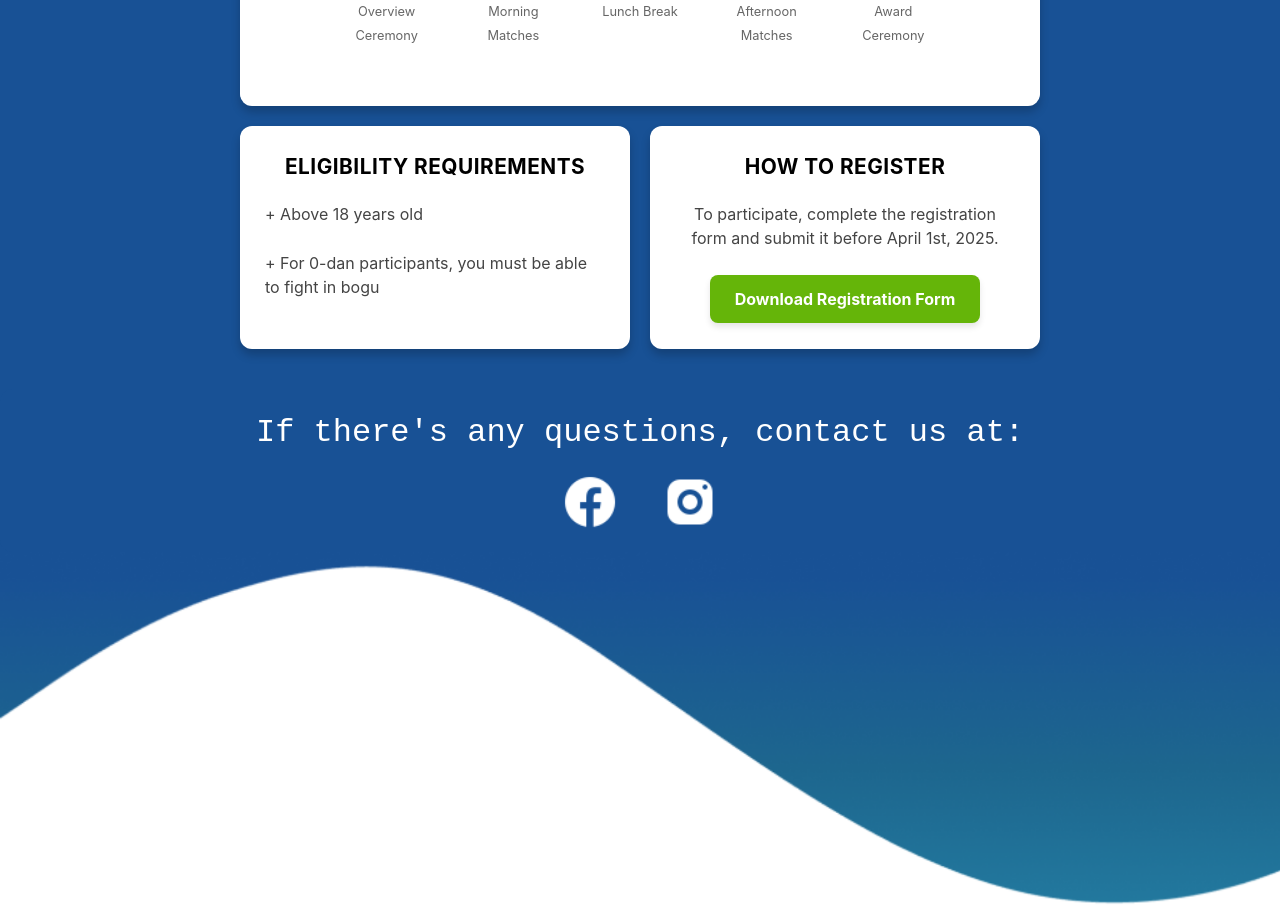
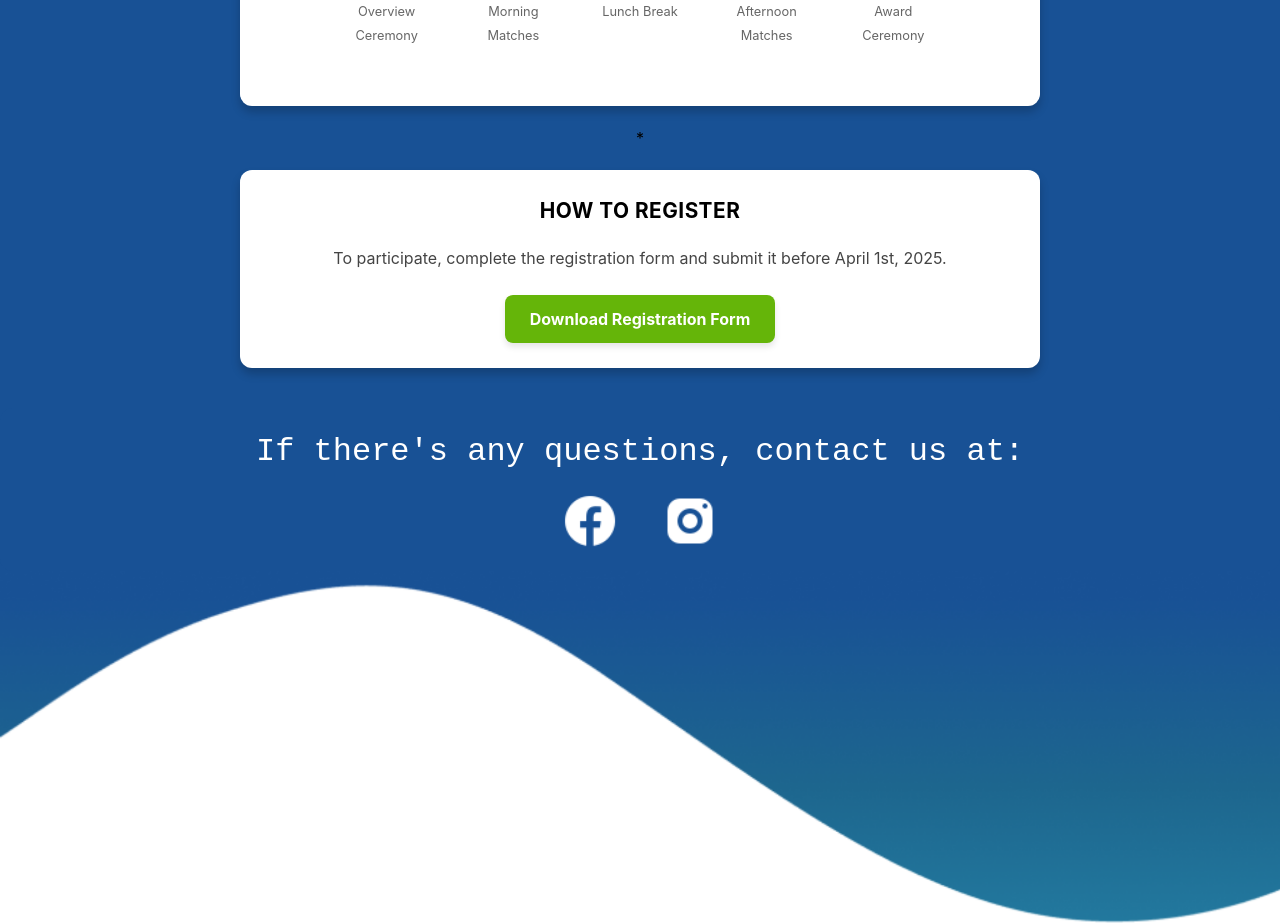
Before and after one commit to dat-nix/Landing-page, a React (Vite) app: page /rikt in a window 1280 px wide. Shown: the part 3460-4383 px from the top of the page. Built offline with nearby package versions, Linux system fonts and the light colour scheme.

Commit message:
Update RiktPage.jsx
ẩn eligibility

```diff
--- a/src/pages/RiktPage.jsx
+++ b/src/pages/RiktPage.jsx
@@ -93,13 +93,13 @@ const RIKT = ({ language }) => {
                 </div>
             ))}
 
-            {/* Registration and Requirement Section */}
-            <div className="requirements-container">
-                <div className="requirement-card">
+             {/* Registration and Requirement Section */} {/*Đang tạm ẩn*/}
+            *<div className="requirements-container">
+                {/*<div className="requirement-card">
                     <h2 className="requirement-title">{riktData.eligibility.title}</h2>
                     <p className="requirement-text">{riktData.eligibility.requirements[0]}</p>
                     <p className="requirement-text">{riktData.eligibility.requirements[1]}</p>
-                </div>
+                </div> */}
                 <div className="requirement-card">
                     <h2 className="requirement-title">{riktData.registration.title}</h2>
                     <p className="registration-text">{riktData.registration.description}</p>
```
